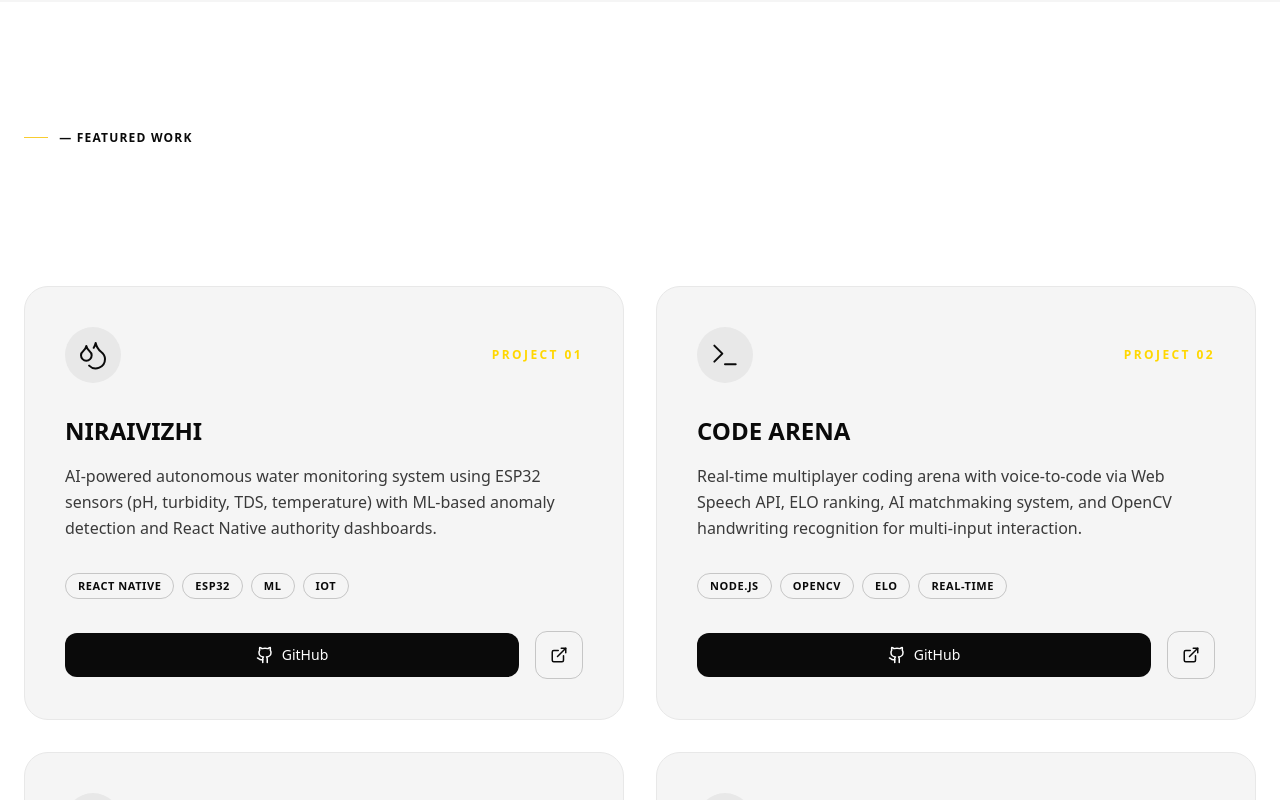
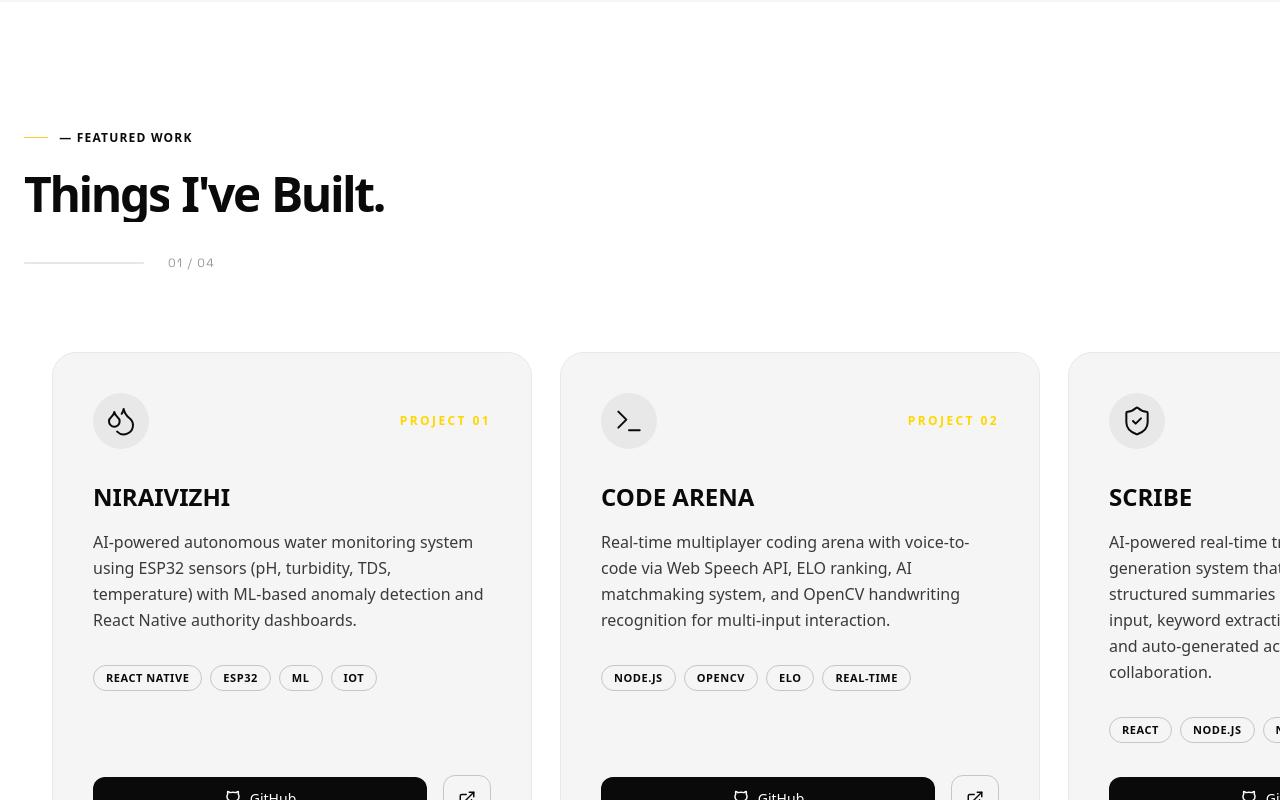
Before and after one commit to RaviBharathi410/Portfolio, a Next.js app: page / in a window 1280 px wide. Shown: the part 2240-3040 px from the top of the page. Built offline with nearby package versions, Linux system fonts and the light colour scheme.

Commit message:
Updated horizontal scrolling animation

```diff
--- a/components/Projects.tsx
+++ b/components/Projects.tsx
@@ -1,12 +1,8 @@
 "use client";
 
-import { useEffect, useRef } from "react";
-import { motion } from "framer-motion";
-import gsap from "gsap";
-import { ScrollTrigger } from "gsap/dist/ScrollTrigger";
+import { useRef, useState, useEffect } from "react";
+import { motion, useScroll, useTransform, useSpring, useMotionValueEvent } from "framer-motion";
 import { ExternalLink, Github, Droplets, Terminal, ShieldCheck, Cpu } from "lucide-react";
-
-gsap.registerPlugin(ScrollTrigger);
 
 const projects = [
   {
@@ -33,7 +29,7 @@ const projects = [
     description: "AI-powered real-time transcription and smart note-generation system that converts speech into structured summaries using NLP. Supports voice input, keyword extraction, speaker identification, and auto-generated action items for easy access and collaboration.",
     tags: ["React", "Node.js", "NLP", "Real-Time"],
     icon: ShieldCheck,
-    github: "https://github.com/RaviBharathi410/Scribe",
+    github: "https://www.usescribe.in/",
     link: "#",
   },
   {
@@ -49,93 +45,172 @@ const projects = [
 
 const headingWords = "Things I've Built.".split(" ");
 
-const containerVariants = {
-  hidden: {},
-  visible: {
-    transition: {
-      staggerChildren: 0.12,
-    },
-  },
-};
-
-const cardVariants = {
-  hidden: { y: 60, opacity: 0 },
-  visible: {
-    y: 0,
+const wordVariant = {
+  hidden: { y: "110%", opacity: 0 },
+  show: {
+    y: "0%",
     opacity: 1,
-    transition: {
-      type: "spring",
-      stiffness: 100,
-      damping: 20,
-    },
-  },
+    transition: { duration: 0.75, ease: [0.22, 1, 0.36, 1] }
+  }
 };
 
 export default function Projects() {
-  const headingRef = useRef<HTMLHeadingElement>(null);
+  const sectionRef = useRef<HTMLElement>(null);
+  const scrollRef = useRef<HTMLDivElement>(null);
+  const [activeIndex, setActiveIndex] = useState(0);
+  const [showHint, setShowHint] = useState(true);
 
+  const { scrollXProgress } = useScroll({
+    container: scrollRef,
+  });
+
+  useMotionValueEvent(scrollXProgress, "change", (latest) => {
+    setActiveIndex(Math.round(latest * (projects.length - 1)));
+    if (latest > 0.05 && showHint) {
+      setShowHint(false);
+    } else if (latest <= 0.05 && !showHint) {
+      setShowHint(true);
+    }
+  });
+
+  // Translate vertical scroll to horizontal scroll when hovering over the track
   useEffect(() => {
-    const ctx = gsap.context(() => {
-      gsap.fromTo(
-        ".project-split-word",
-        { y: "110%" },
-        {
-          y: "0%",
-          stagger: 0.035,
-          duration: 0.8,
-          ease: "power3.out",
-          scrollTrigger: {
-            trigger: headingRef.current,
-            start: "top 80%",
-          },
+    const el = scrollRef.current;
+    if (!el) return;
+
+    let targetScroll = el.scrollLeft;
+    let currentScroll = el.scrollLeft;
+    let isScrolling = false;
+    let animationFrameId: number;
+
+    const smoothScroll = () => {
+      // Linear interpolation (lerp) for buttery smooth movement
+      currentScroll += (targetScroll - currentScroll) * 0.08;
+      el.scrollLeft = currentScroll;
+
+      // Continue animation if we haven't reached the target
+      if (Math.abs(targetScroll - currentScroll) > 0.5) {
+        animationFrameId = requestAnimationFrame(smoothScroll);
+      } else {
+        isScrolling = false;
+        el.scrollLeft = targetScroll; // Snap to exact target at the end
       }
-      );
-    }, headingRef);
+    };
 
-    return () => ctx.revert();
+    const handleWheel = (e: WheelEvent) => {
+      // Allow native horizontal swipe gestures (trackpads)
+      if (Math.abs(e.deltaX) > Math.abs(e.deltaY)) return;
+
+      const isAtStart = targetScroll <= 0;
+      const isAtEnd = targetScroll >= el.scrollWidth - el.clientWidth;
+
+      // Allow page to scroll vertically if we are at the boundaries
+      if (isAtStart && e.deltaY < 0) return;
+      if (isAtEnd && e.deltaY > 0) return;
+
+      e.preventDefault();
+
+      // Update target scroll with a slight speed multiplier for better UX
+      targetScroll += e.deltaY * 1.5;
+
+      // Clamp the target to prevent overshooting
+      targetScroll = Math.max(0, Math.min(targetScroll, el.scrollWidth - el.clientWidth));
+
+      // Start the animation loop if it's not already running
+      if (!isScrolling) {
+        isScrolling = true;
+        currentScroll = el.scrollLeft;
+        animationFrameId = requestAnimationFrame(smoothScroll);
+      }
+    };
+
+    el.addEventListener("wheel", handleWheel, { passive: false });
+
+    return () => {
+      el.removeEventListener("wheel", handleWheel);
+      if (animationFrameId) cancelAnimationFrame(animationFrameId);
+    };
   }, []);
 
   return (
-    <section id="projects" className="section-full bg-[#ffffff] text-[#0a0a0a] py-32">
-      <div className="section-inner px-6 max-w-7xl mx-auto flex flex-col items-start">
+    <section ref={sectionRef} id="projects" className="bg-[#ffffff] text-[#0a0a0a] py-32">
+      <div className="flex flex-col justify-center">
+
+        {/* Header Content */}
+        <div className="px-6 max-w-7xl mx-auto w-full flex flex-col items-start">
           <motion.div
             initial={{ x: -30, opacity: 0 }}
             whileInView={{ x: 0, opacity: 1 }}
-          viewport={{ once: true, margin: "-80px" }}
-          transition={{ duration: 0.5 }}
+            viewport={{ once: true }}
+            transition={{ duration: 0.5, ease: "easeOut" }}
             className="section-label mb-6 text-[#0a0a0a] border-[#0a0a0a] uppercase tracking-widest text-xs font-bold"
           >
             — Featured Work
           </motion.div>
 
-        <h2
-          ref={headingRef}
-          className="section-title text-4xl md:text-5xl font-display font-bold mb-16 flex flex-wrap gap-x-3 gap-y-2 text-[#0a0a0a]"
+          <motion.h2
+            initial="hidden"
+            whileInView="show"
+            viewport={{ once: true }}
+            transition={{ staggerChildren: 0.08 }}
+            className="section-title text-4xl md:text-5xl font-display font-bold mb-8 flex flex-wrap gap-x-3 gap-y-2 text-[#0a0a0a]"
           >
             {headingWords.map((word, idx) => (
               <span key={idx} className="overflow-hidden inline-block pb-1">
-              <span className="project-split-word inline-block">{word}</span>
+                <motion.span className="inline-block" variants={wordVariant}>
+                  {word}
+                </motion.span>
               </span>
             ))}
-        </h2>
+          </motion.h2>
 
+          {/* Progress Indicator */}
+          <div className="flex items-center gap-6 mb-16">
+            <div className="w-[120px] h-[2px] bg-[#0a0a0a]/10 rounded-[2px] relative overflow-hidden">
               <motion.div
-          variants={containerVariants}
-          initial="hidden"
-          whileInView="visible"
-          viewport={{ once: true, margin: "-60px" }}
-          className="grid grid-cols-1 md:grid-cols-2 lg:grid-cols-2 xl:grid-cols-2 gap-8 w-full"
+                style={{ scaleX: scrollXProgress, transformOrigin: "left" }}
+                className="absolute inset-0 bg-[#FFD700] rounded-[2px]"
+              />
+            </div>
+            <motion.span style={{ fontFamily: "'Space Grotesk', sans-serif" }} className="text-[#999] text-[12px] tracking-[0.1em]">
+              0{activeIndex + 1} / 04
+            </motion.span>
+          </div>
+        </div>
+
+        {/* Horizontal Scroll Track */}
+        <div className="w-full relative">
+          <div
+            ref={scrollRef}
+            className="relative flex gap-7 overflow-x-auto px-6 pb-12 pt-4 hide-scrollbar"
+            style={{
+              scrollbarWidth: "none",
+              msOverflowStyle: "none",
+              // To align the first card with the text above, we calculate padding
+              // Tailwind's max-w-7xl is 1280px.
+            }}
           >
+            {/* Spacer to push the first item to align with the max-w-7xl container */}
+            <div className="shrink-0 w-0 md:w-[calc(50vw-40rem)]" />
+
             {projects.map((project) => (
               <motion.div
                 key={project.id}
-              variants={cardVariants}
+                initial="inactive"
+                whileInView="active"
+                viewport={{ amount: 0.6, root: scrollRef }}
+                variants={{
+                  active: { scale: 1, opacity: 1 },
+                  inactive: { scale: 0.96, opacity: 0.75 }
+                }}
+                transition={{ duration: 0.4, ease: [0.34, 1.56, 0.64, 1] }}
                 whileHover={{
-                y: -10,
-                boxShadow: "0 20px 60px rgba(0,0,0,0.15)",
-                transition: { type: "spring", stiffness: 300, damping: 20 },
+                  y: -6,
+                  boxShadow: "0 24px 60px rgba(0,0,0,0.12)",
+                  transition: { type: "spring", stiffness: 300, damping: 22 }
                 }}
-              className="bg-[#f5f5f5] rounded-[24px] p-8 md:p-10 flex flex-col justify-between border border-[#e8e8e8]"
+                className="shrink-0 bg-[#f5f5f5] rounded-[24px] p-8 md:p-10 flex flex-col justify-between border border-[#e8e8e8]"
+                style={{ width: "480px", minWidth: "480px", minHeight: "440px", height: "auto" }}
               >
                 <div>
                   <div className="flex items-center justify-between mb-8">
@@ -154,19 +229,21 @@ export default function Projects() {
 
                   <div className="flex flex-wrap gap-2 mb-8">
                     {project.tags.map((tag) => (
-                    <span
+                      <motion.span
                         key={tag}
-                      className="text-[11px] px-3 py-1 uppercase tracking-wider font-semibold border border-[#0a0a0a]/20 rounded-full text-[#0a0a0a]"
+                        whileHover={{ scale: 1.05 }}
+                        transition={{ duration: 0.2 }}
+                        className="text-[11px] px-3 py-1 uppercase tracking-wider font-semibold border border-[#0a0a0a]/20 rounded-full text-[#0a0a0a] cursor-default transition-colors hover:border-[#FFD700]"
                       >
                         {tag}
-                    </span>
+                      </motion.span>
                     ))}
                   </div>
                 </div>
 
                 <div className="flex items-center gap-4">
                   <motion.a
-                  whileHover={{ scale: 1.03 }}
+                    whileHover={{ scale: 1.02 }}
                     whileTap={{ scale: 0.97 }}
                     href={project.github}
                     className="flex-1 bg-[#0a0a0a] text-[#ffffff] py-3 rounded-xl flex items-center justify-center gap-2 transition-colors hover:bg-[#1a1a1a]"
@@ -175,17 +252,41 @@ export default function Projects() {
                     <span className="text-sm font-medium">GitHub</span>
                   </motion.a>
                   <motion.a
-                  whileHover={{ scale: 1.03 }}
-                  whileTap={{ scale: 0.97 }}
+                    whileHover={{ scale: 1.08 }}
+                    whileTap={{ scale: 0.95 }}
                     href={project.link}
-                  className="w-12 h-12 border border-[#0a0a0a]/20 text-[#0a0a0a] rounded-xl flex items-center justify-center hover:bg-[#FFD700] hover:border-[#FFD700] transition-colors"
+                    className="w-12 h-12 border border-[#0a0a0a]/20 text-[#0a0a0a] rounded-xl flex items-center justify-center transition-colors hover:text-[#FFD700] hover:border-[#FFD700]"
                   >
                     <ExternalLink size={18} />
                   </motion.a>
                 </div>
               </motion.div>
             ))}
+
+            {/* Spacer to allow the last item to be centered/scrolled past */}
+            <div className="shrink-0 w-6 md:w-[calc(50vw-40rem)]" />
+          </div>
+        </div>
+
+        {/* Scroll Hint */}
+        <motion.div
+          initial={{ opacity: 1 }}
+          animate={{ opacity: showHint ? 1 : 0 }}
+          transition={{ duration: 0.3 }}
+          className="absolute bottom-16 right-8 flex items-center gap-2 pointer-events-none"
+        >
+          <span style={{ fontFamily: "'Space Grotesk', sans-serif" }} className="text-[11px] tracking-[0.15em] text-[#999] uppercase">
+            Drag or Scroll
+          </span>
+          <motion.span
+            animate={{ x: [0, 8, 0] }}
+            transition={{ duration: 1.2, repeat: Infinity, ease: "easeInOut" }}
+            className="text-[#999] text-[12px]"
+          >
+            →
+          </motion.span>
         </motion.div>
+
       </div>
     </section>
   );
```
Also changed, not shown: components/Skills.tsx (+5 -5 lines). Lines whose indentation alone changed are shown as unchanged.
